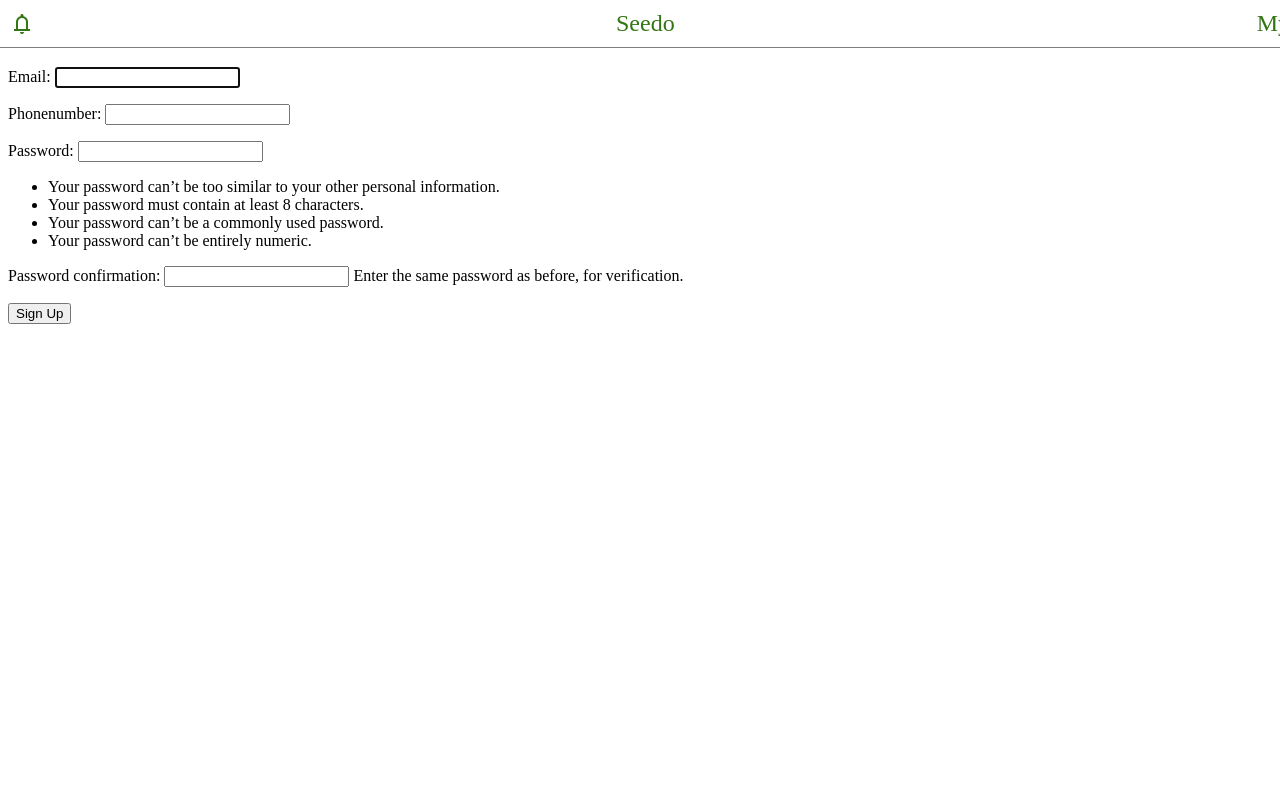
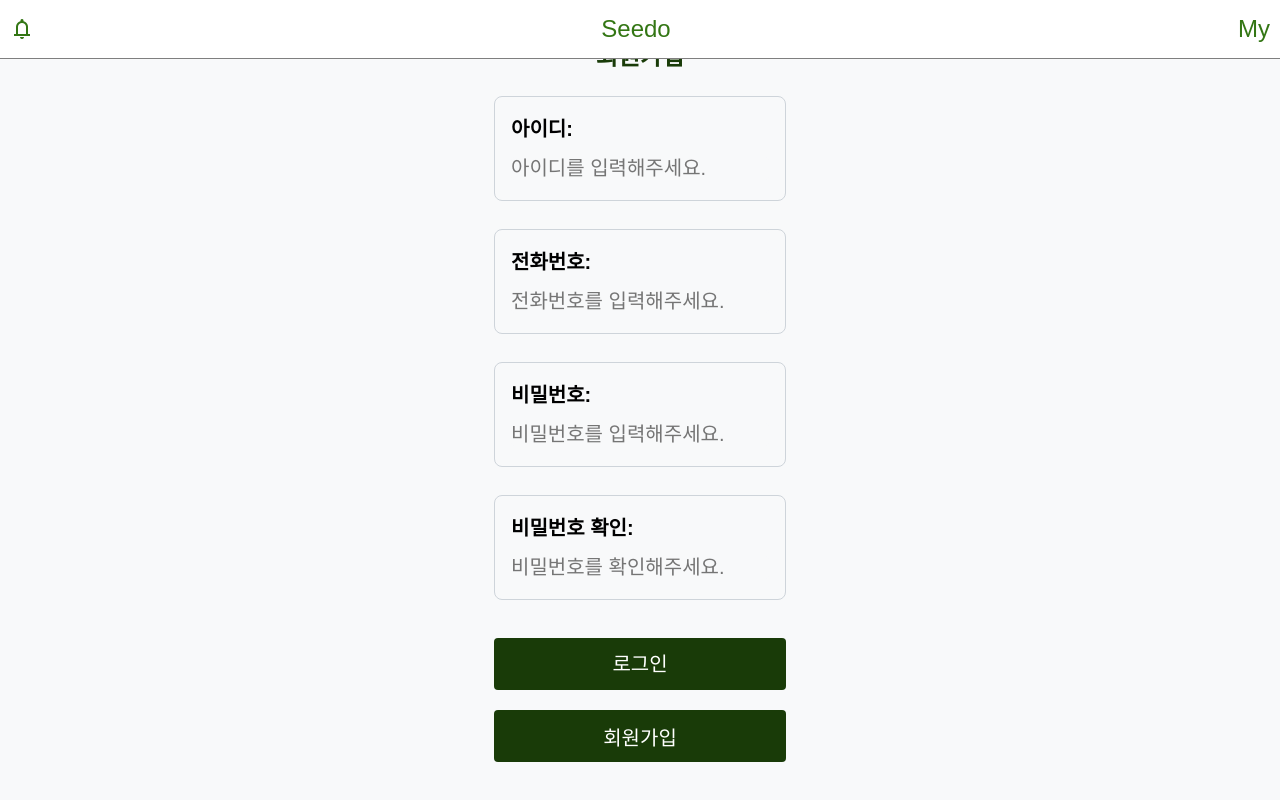
Before and after one commit to suzingzzang/AiProject, a Django app: page /accounts/signup/ in a window 1280 px wide. Run offline with Django 5.2, Linux system fonts and the light colour scheme.

Commit message:
feat: 회원가입 페이지 추가

```diff
--- a/seedo/accounts/static/accounts/css/accounts.css
+++ b/seedo/accounts/static/accounts/css/accounts.css
@@ -26,17 +26,9 @@
 .form-wrapper {
   display: flex;
   flex-direction: column; /* Arrange buttons vertically */
-  gap: 38px; /* Gap between buttons */
+  gap: 28px; /* Gap between buttons */
   width: 100%; /* Ensure it takes full width */
-  margin-top: 30px;
-}
-
-.button-wrapper {
-  display: flex;
-  flex-direction: column; /* Arrange buttons vertically */
-  gap: 20px; /* Gap between buttons */
-  width: 100%; /* Ensure it takes full width */
-  margin-top: 48px;
+  margin-top: 20px;
 }
 
 .form-group {
@@ -50,8 +42,7 @@
   font-weight: bold;
 }
 
-input[name="username"],
-input[name="password"] {
+input {
   width: 100%;
   background-color: #f8f9fa;
   margin-top: 12px;
@@ -64,9 +55,10 @@
   flex-direction: column; /* Arrange buttons vertically */
   gap: 20px; /* Gap between buttons */
   width: 100%; /* Ensure it takes full width */
+  margin-top: 38px;
 }
 
-button {
+.button-link {
   width: 100%;
   height: 52px;
   background-color: #193b08;
@@ -75,9 +67,11 @@
   border: none;
   border-radius: 4px;
   cursor: pointer;
+  text-align: center;
+  text-decoration: none;
 }
 
-button[type="submit"]:hover {
+.button-link:hover {
   background-color: #337614;
 }
 
--- a/seedo/accounts/templates/accounts/login.html
+++ b/seedo/accounts/templates/accounts/login.html
@@ -31,8 +31,8 @@
         </div>
       </div>
       <div class="button-wrapper">
-        <button type="submit">로그인</button>
-        <button>회원가입</button>
+        <button type="submit" class="button-link">로그인</button>
+        <a href="{% url 'accounts:signup' %}" class="button-link">회원가입</a>
       </div>
     </form>
   </div>
--- a/seedo/accounts/templates/accounts/signup.html
+++ b/seedo/accounts/templates/accounts/signup.html
@@ -1,7 +1,58 @@
-{% extends "base.html" %} {% block content %}
-<h2>Sign Up</h2>
-<form method="post">
-  {% csrf_token %} {{ form.as_p }}
-  <button type="submit">Sign Up</button>
-</form>
+{% extends "base.html" %} {% load static %} {% block extra_head %}
+<link
+  rel="stylesheet"
+  type="text/css"
+  href="{% static 'accounts/css/accounts.css' %}"
+/>
+{% endblock %} {% block content %}
+<div class="layout">
+  <div class="content-wrapper">
+    <h2>회원가입</h2>
+    <form method="post">
+      {% csrf_token %}
+      <div class="form-wrapper">
+        <div class="form-group">
+          <label for="email">아이디:</label>
+          <input
+            type="email"
+            name="email"
+            id="email"
+            placeholder="아이디를 입력해주세요."
+          />
+        </div>
+        <div class="form-group">
+          <label for="phonenumber">전화번호:</label>
+          <input
+            type="text"
+            name="phonenumber"
+            id="phonenumber"
+            placeholder="전화번호를 입력해주세요."
+          />
+        </div>
+        <div class="form-group">
+          <label for="password1">비밀번호:</label>
+          <input
+            type="password"
+            name="password1"
+            id="password1"
+            placeholder="비밀번호를 입력해주세요."
+          />
+        </div>
+        <div class="form-group">
+          <label for="passwor2">비밀번호 확인:</label>
+          <input
+            type="password"
+            name="password2"
+            id="password2"
+            placeholder="비밀번호를 확인해주세요."
+          />
+        </div>
+      </div>
+      <div class="button-wrapper">
+        <a href="{% url 'accounts:login' %}" class="button-link">로그인</a>
+        <button type="submit" class="button-link">회원가입</button>
+      </div>
+    </form>
+  </div>
+</div>
 {% endblock %}
--- a/seedo/accounts/views.py
+++ b/seedo/accounts/views.py
@@ -24,7 +24,7 @@
         form = CustomUserCreationForm(request.POST)
         if form.is_valid():
             form.save()
-            return redirect("accounts:home")  # 적절한 리디렉션 URL로 변경
+            return redirect("accounts:login")  # 적절한 리디렉션 URL로 변경
         return render(request, "accounts/signup.html", {"form": form})
 
 
```
